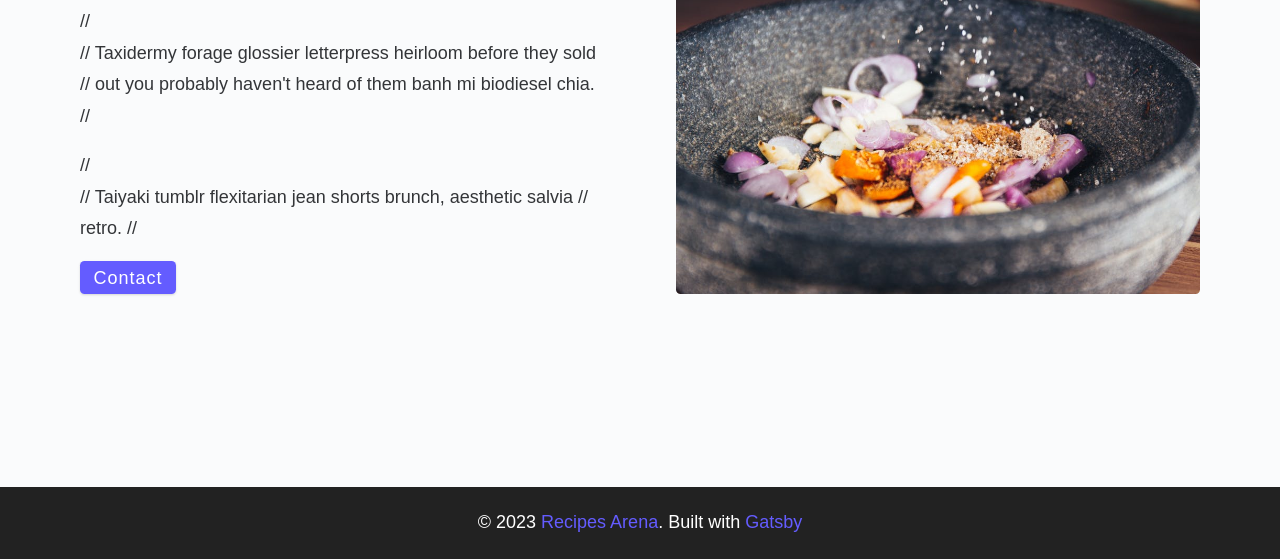
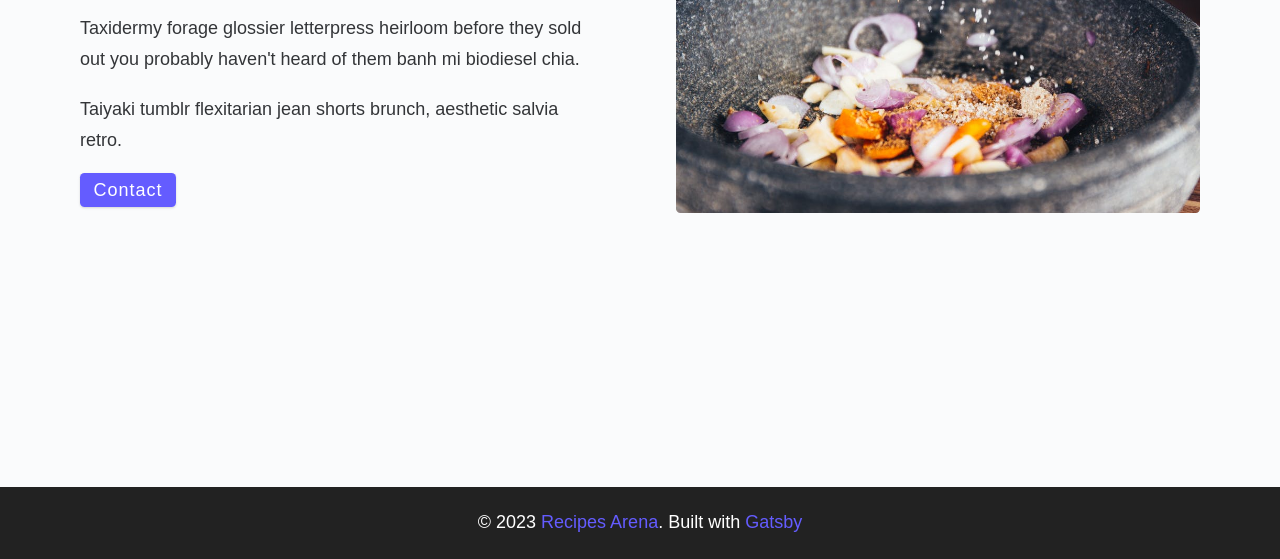
Before and after one commit to Omolara5861/recipe-arena, a Gatsby site: page /about in a window 1280 px wide. Shown: the part 241-800 px from the top of the page. Built offline with nearby package versions, Linux system fonts and the light colour scheme; Gatsby itself is replaced by a stand-in of ours.

Commit message:
refactor: :recycle: Refactor code

```diff
--- a/src/pages/about.js
+++ b/src/pages/about.js
@@ -10,14 +10,14 @@ const About = () => {
         <section className="about-page">
           <article>
             <h2>I'm baby coloring book poke taxidermy</h2>
-            // <p>
-            //   Taxidermy forage glossier letterpress heirloom before they sold
-            //   out you probably haven't heard of them banh mi biodiesel chia.
-            // </p>
-            // <p>
-            //   Taiyaki tumblr flexitarian jean shorts brunch, aesthetic salvia
-            //   retro.
-            // </p>
+            <p>
+              Taxidermy forage glossier letterpress heirloom before they sold
+              out you probably haven't heard of them banh mi biodiesel chia.
+            </p>
+            <p>
+              Taiyaki tumblr flexitarian jean shorts brunch, aesthetic salvia
+              retro.
+            </p>
             <Link to="/contact" className="btn">
               contact
             </Link>
```
